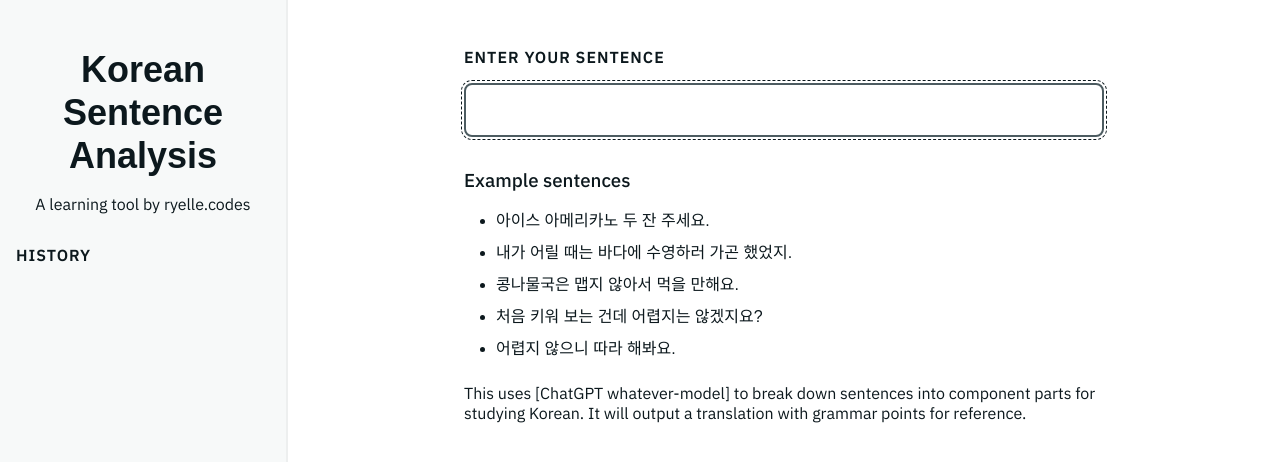
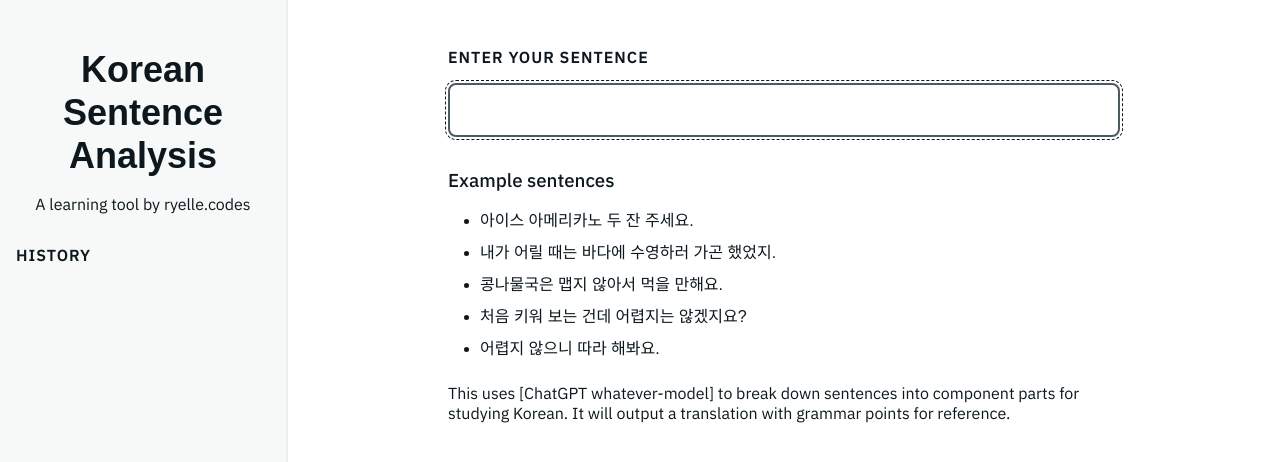
Before and after one commit to ryelle/k-sentence-analysis, a Next.js app: page / in a window 1280 px wide. Shown: the top 462 px of the page. Built offline with nearby package versions, Linux system fonts and the light colour scheme; a web font is replaced by a local one.

Commit message:
Styles: Scroll content and sidebar separately

```diff
--- a/src/app/components/layout/container.module.css
+++ b/src/app/components/layout/container.module.css
@@ -3,7 +3,7 @@
 	grid-template-columns: var(--size--sidebar) 1fr;
 	align-items: stretch;
 	justify-items: center;
-	min-height: 100svh;
+	height: 100dvh;
 }
 
 @media (max-width: 790px) {
--- a/src/app/components/layout/main.module.css
+++ b/src/app/components/layout/main.module.css
@@ -1,23 +1,30 @@
 .main {
+	padding: calc(var(--spacing) * 3) var(--spacing);
+	width: 100%;
+	display: flex;
+	justify-content: center;
+	overflow: scroll;
+
+	& > div {
 		display: flex;
 		flex-direction: column;
 		justify-content: flex-start;
 		gap: var(--spacing);
 		width: 100%;
 		max-width: 42rem;
-	padding: calc(var(--spacing) * 3) var(--spacing);
 	}
 
-.main h3 {
+	& h3 {
 		margin-block-end: var(--spacing);
 	}
 
-.main ul {
+	& ul {
 		padding-inline-start: calc(var(--spacing) * 2);
 	}
 
-.main li {
+	& li {
 		margin-block-end: calc(var(--spacing) * 0.5);
+	}
 }
 
 @media (max-width: 790px) {
--- a/src/app/components/layout/main.tsx
+++ b/src/app/components/layout/main.tsx
@@ -5,5 +5,9 @@ export default function Page({
 }: Readonly<{
 	children: React.ReactNode;
 }>) {
-	return <main className={styles.main}>{children}</main>;
+	return (
+		<main className={styles.main}>
+			<div>{children}</div>
+		</main>
+	);
 }
--- a/src/app/components/layout/sidebar.module.css
+++ b/src/app/components/layout/sidebar.module.css
@@ -5,6 +5,7 @@
 	padding: calc(var(--spacing) * 3) var(--spacing);
 	background: var(--background-02);
 	border-right: 2px solid var(--background-03);
+	overflow: scroll;
 }
 
 .sidebar header {
```
Lines whose indentation alone changed are shown as unchanged.
